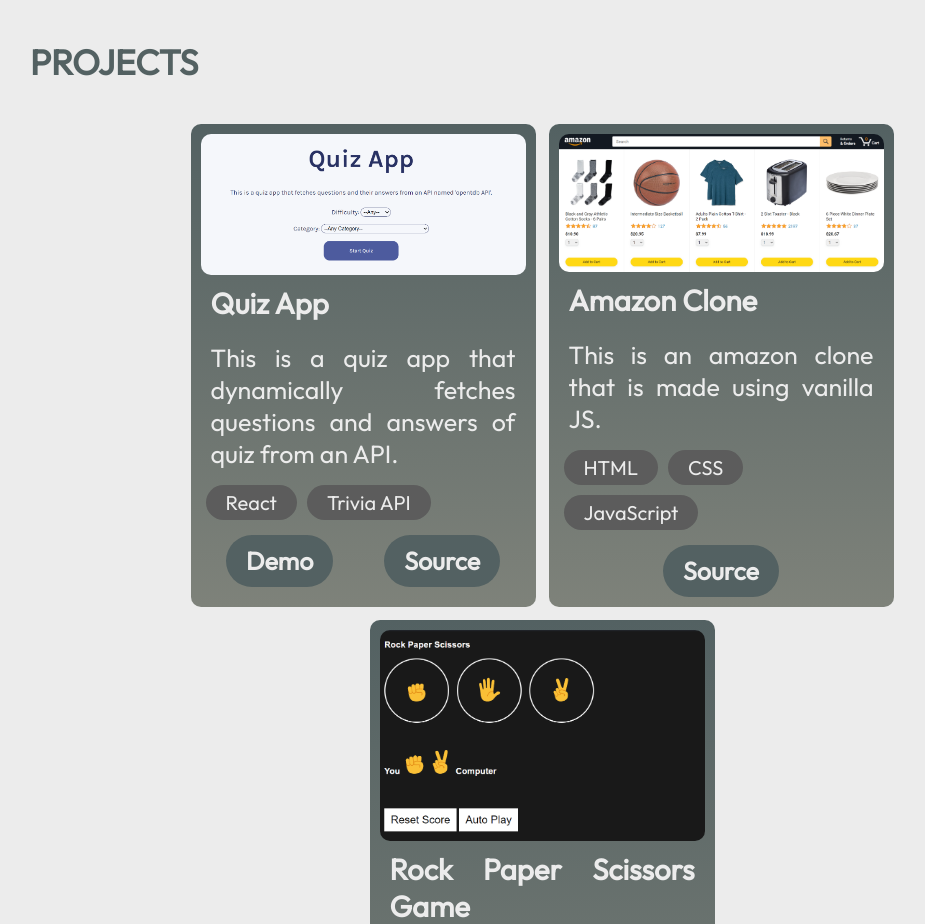
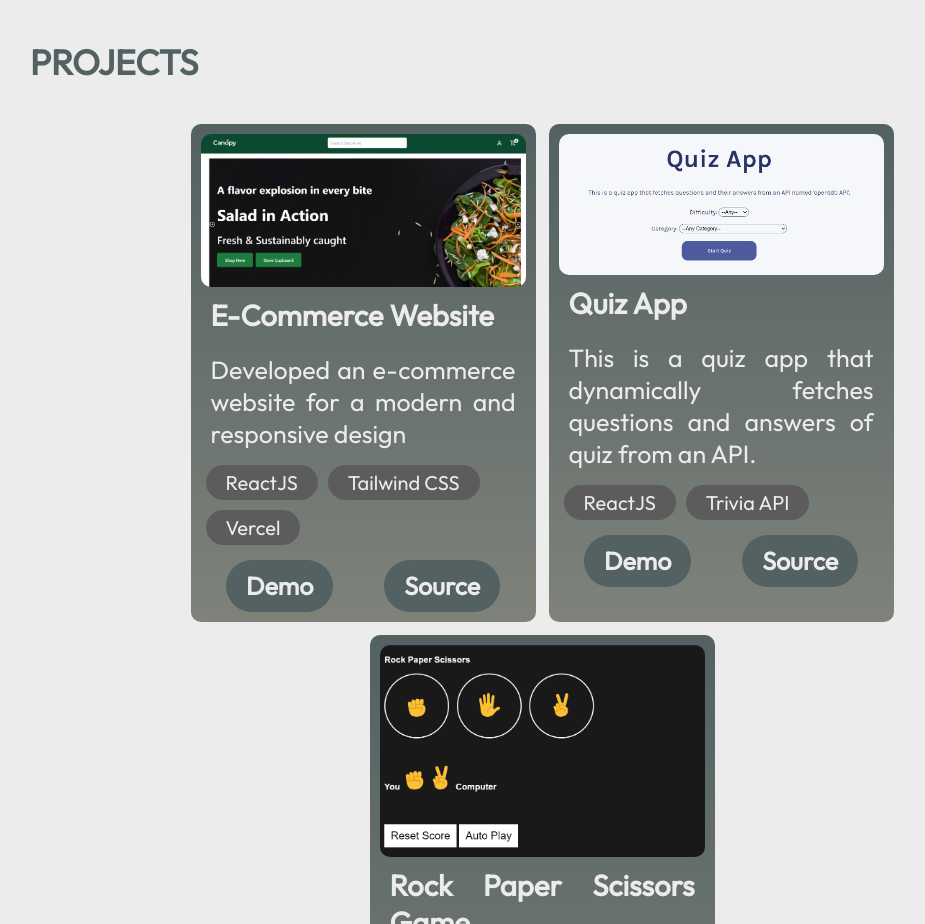
Before and after one commit to VaibhavSahu19/my-portfolio, a React (Vite) app: page / in a window 1280 px wide. Shown: the part 1920-2844 px from the top of the page, without its empty margins (98-1023 px from the left). Built offline with nearby package versions, Linux system fonts and the light colour scheme.

Commit message:
added project and changed resume link

```diff
--- a/src/Components/Hero/Hero.jsx
+++ b/src/Components/Hero/Hero.jsx
@@ -9,7 +9,7 @@ export const Hero = () => {
             <h1 className={styles.title}>Hi, I am Vaibhav</h1>
             <p className={styles.description}>I am a front-end developer with a passion of Cloud Technology and proficiency in Java. </p>
             <div className={styles.buttonsDiv}>
-              <a className={styles.contactBtn} href="https://drive.google.com/file/d/10wISIjvhsduIcfh8S6tgkw4blbevGKTY/view">Download CV</a>
+              <a className={styles.contactBtn} href="https://drive.google.com/file/d/1MWQbsTnYcxEymiI40ZTXNFKWrAC5g7PM/view?usp=sharing">Download CV</a>
               <a className={styles.contactBtn} href="https://mail.google.com/mail/?view=cm&fs=1&to=vaibhavsahu200@gmail.com">Contact Me</a>
             </div>
         </div>
--- a/src/data/projects.json
+++ b/src/data/projects.json
@@ -1,19 +1,19 @@
 [
+  {
+    "title": "E-Commerce Website",
+    "imageSrc": "projects/e-commerce.png",
+    "description": "Developed an e-commerce website for a modern and responsive design",
+    "skills": ["ReactJS", "Tailwind CSS", "Vercel"],
+    "source": "https://github.com/VaibhavSahu19/AimForTech-Assignment",
+    "demo": "https://vaibhav-sahu-e-commerce.vercel.app/"
+  },
   {
     "title": "Quiz App",
     "imageSrc": "projects/quiz.png",
     "description": "This is a quiz app that dynamically fetches questions and answers of quiz from an API.",
-    "skills": ["React", "Trivia API"],
+    "skills": ["ReactJS", "Trivia API"],
     "demo": "https://vaibhav-sahu-quiz-app.vercel.app/",
     "source": "https://github.com/VaibhavSahu19/Quiz-app"
-  },
-  {
-    "title": "Amazon Clone",
-    "imageSrc": "projects/amazon.png",
-    "description": "This is an amazon clone that is made using vanilla JS.",
-    "skills": ["HTML", "CSS", "JavaScript"],
-    "demo": "",
-    "source": "https://github.com/VaibhavSahu19/Amazon-Clone"
   },
   {
     "title": "Rock Paper Scissors Game",
```
Also changed, not shown: public/Assets/projects/e-commerce.png (added).
